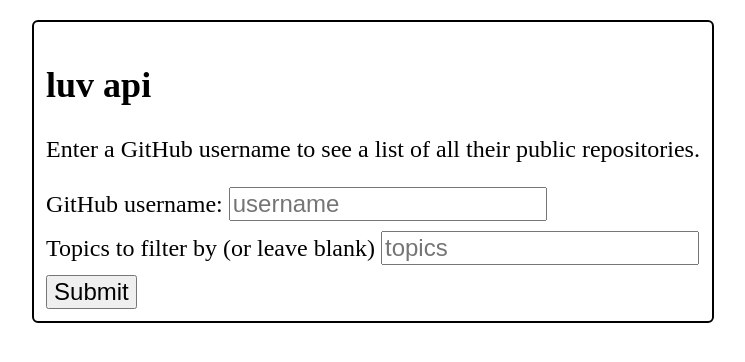
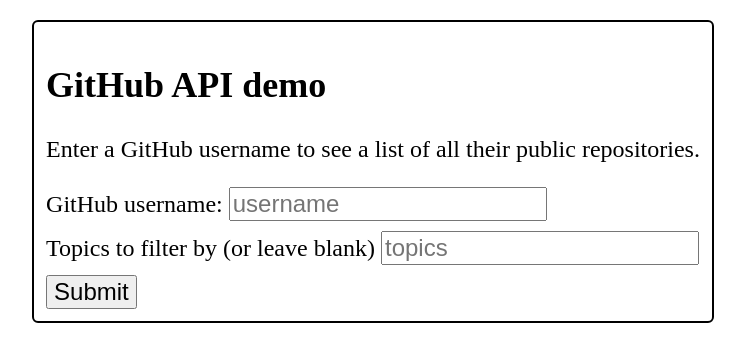
Before and after one commit to klalicki/sketch-github-api, a plain HTML site: page index.html in a window 1280 px wide. Shown: the whole page, without its empty margins (275-1020 px from the left). Drawn offline with Linux system fonts and the light colour scheme.

Commit message:
adjusts styling of sketch list

```diff
--- a/index.html
+++ b/index.html
@@ -12,7 +12,7 @@
 <body>
   <main>
     <section class="first-section">
- <h1>luv api</h1>
+ <h1>GitHub API demo</h1>
  <p>Enter a GitHub username to see a list of all their public repositories.</p>
     <form onsubmit="" class="inputs">
       <div>
--- a/styles.css
+++ b/styles.css
@@ -30,6 +30,7 @@
   border: 2px solid black;
   border-radius: 0.25rem;
   flex-basis: 300px;
+  flex-grow:1;
   padding: 0.5rem;
 }
 .sketch-list a {
```
